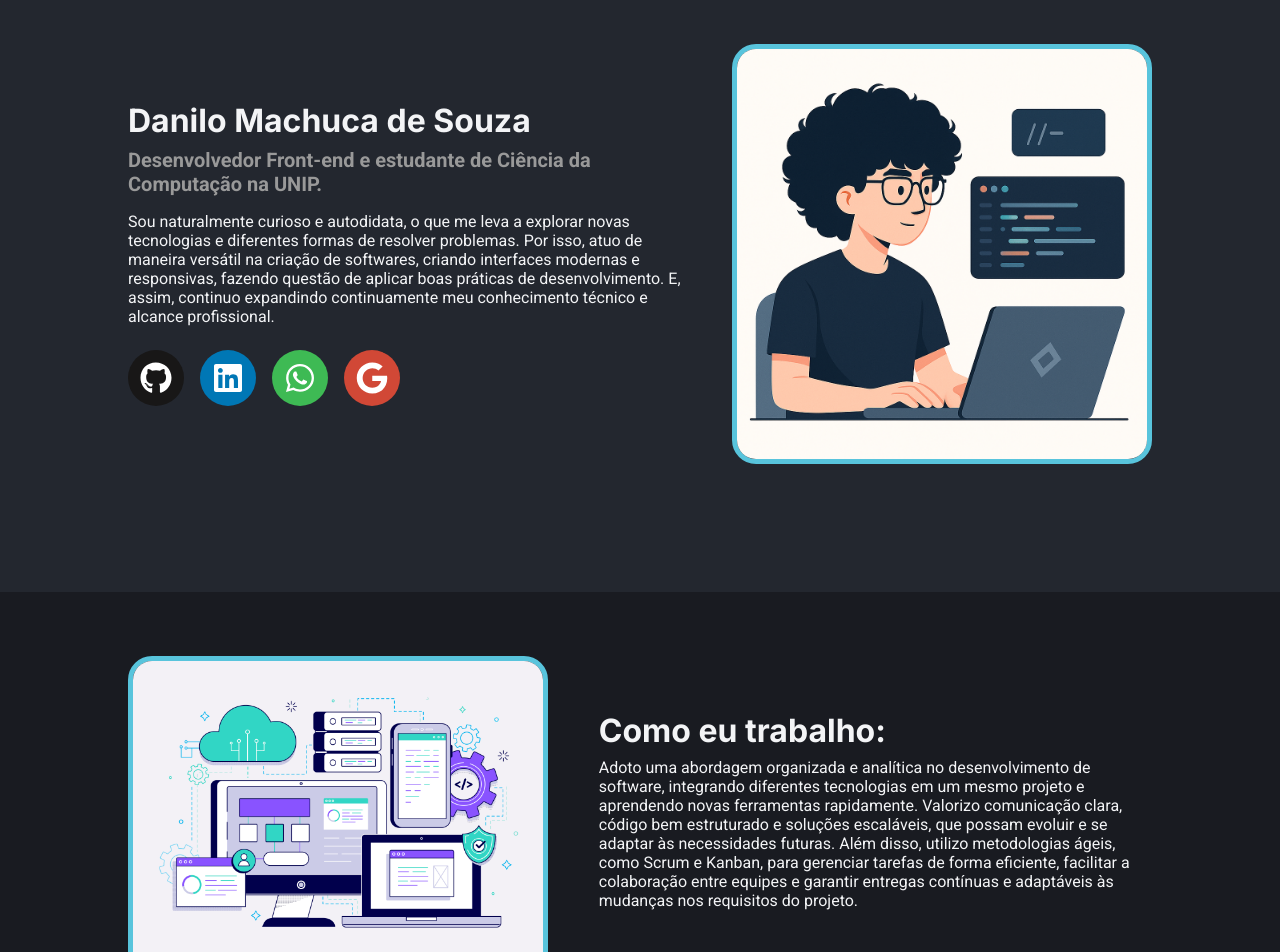
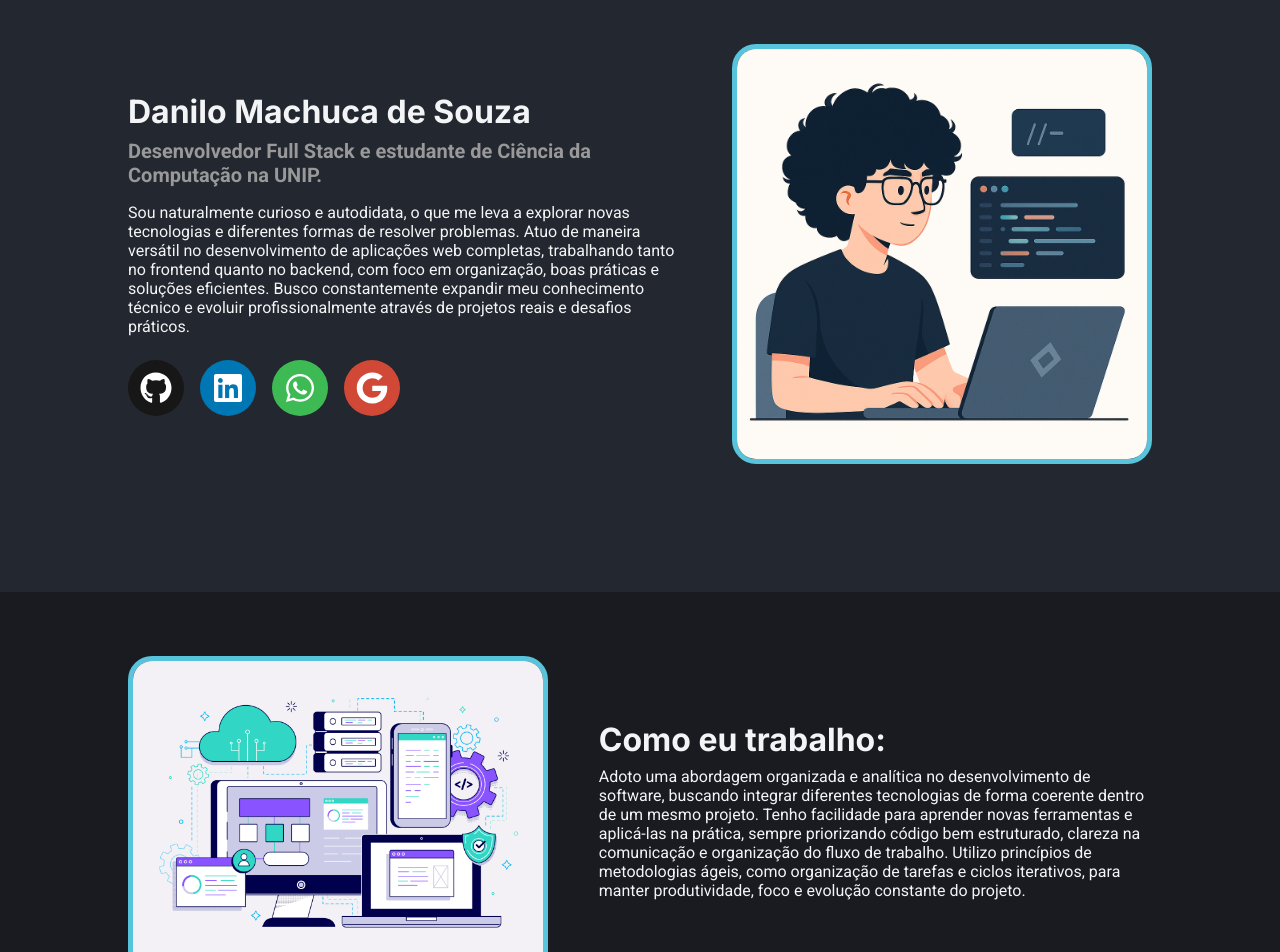
Before and after one commit to DaniloMachuca/portfolioNext, a Next.js app: page /home in a window 1280 px wide. Shown: the part 100-1052 px from the top of the page. Built offline with nearby package versions, Linux system fonts and the light colour scheme.

Commit message:
fix: ajuste para full stack

```diff
--- a/src/app/home/page.tsx
+++ b/src/app/home/page.tsx
@@ -32,16 +32,17 @@ const Home = () => {
               Danilo Machuca de Souza
             </SectionTitle>
             <h4>
-              Desenvolvedor Front-end e estudante de Ciência da Computação na
+              Desenvolvedor Full Stack e estudante de Ciência da Computação na
               UNIP.
             </h4>
             <Text>
               Sou naturalmente curioso e autodidata, o que me leva a explorar
-              novas tecnologias e diferentes formas de resolver problemas. Por
-              isso, atuo de maneira versátil na criação de softwares, criando
-              interfaces modernas e responsivas, fazendo questão de aplicar boas
-              práticas de desenvolvimento. E, assim, continuo expandindo
-              continuamente meu conhecimento técnico e alcance profissional.
+              novas tecnologias e diferentes formas de resolver problemas. Atuo
+              de maneira versátil no desenvolvimento de aplicações web
+              completas, trabalhando tanto no frontend quanto no backend, com
+              foco em organização, boas práticas e soluções eficientes. Busco
+              constantemente expandir meu conhecimento técnico e evoluir
+              profissionalmente através de projetos reais e desafios práticos.
             </Text>
             <SocialMediaHeaderList />
           </div>
@@ -54,14 +55,13 @@ const Home = () => {
           </SectionTitle>
           <Text>
             Adoto uma abordagem organizada e analítica no desenvolvimento de
-            software, integrando diferentes tecnologias em um mesmo projeto e
-            aprendendo novas ferramentas rapidamente. Valorizo comunicação
-            clara, código bem estruturado e soluções escaláveis, que possam
-            evoluir e se adaptar às necessidades futuras. Além disso, utilizo
-            metodologias ágeis, como Scrum e Kanban, para gerenciar tarefas de
-            forma eficiente, facilitar a colaboração entre equipes e garantir
-            entregas contínuas e adaptáveis às mudanças nos requisitos do
-            projeto.
+            software, buscando integrar diferentes tecnologias de forma coerente
+            dentro de um mesmo projeto. Tenho facilidade para aprender novas
+            ferramentas e aplicá-las na prática, sempre priorizando código bem
+            estruturado, clareza na comunicação e organização do fluxo de
+            trabalho. Utilizo princípios de metodologias ágeis, como organização
+            de tarefas e ciclos iterativos, para manter produtividade, foco e
+            evolução constante do projeto.
           </Text>
         </div>
       </Section>
--- a/src/data/data.ts
+++ b/src/data/data.ts
@@ -15,6 +15,7 @@ import {
   FaGulp,
   FaGrunt,
   FaGithub,
+  FaJava,
 } from "react-icons/fa";
 import {
   SiTypescript,
@@ -145,10 +146,11 @@ export const skills: Skills[] = [
   { name: "Node.js", category: "backend", icon: FaNodeJs, color: "#339933" },
   { name: "Python", category: "backend", icon: FaPython, color: "#3776AB" },
   { name: "C", category: "backend", icon: SiC, color: "#A8B9CC" },
-  { name: "C++", category: "backend", icon: SiCplusplus, color: "#00599C" },
-  { name: "Golang", category: "backend", icon: SiGoland, color: "#00ADD8" },
+  // { name: "C++", category: "backend", icon: SiCplusplus, color: "#00599C" },
+  // { name: "Golang", category: "backend", icon: SiGoland, color: "#00ADD8" },
   { name: "JSON", category: "backend", icon: SiJson, color: "#000000" },
   { name: "SQL", category: "backend", icon: FaDatabase, color: "#4479A1" },
+  { name: "Java", category: "backend", icon: FaJava, color: "#ED8B00" },
 
   // -- Ferramentas --
   { name: "Jest", category: "tools", icon: SiJest, color: "#C21325" },
```
Also changed, not shown: src/app/home/estudos/page.tsx (+4 -4 lines), src/app/home/experiencias/page.tsx (+12 -13 lines), 1 other file (tests, documents, lock files or other folders).
